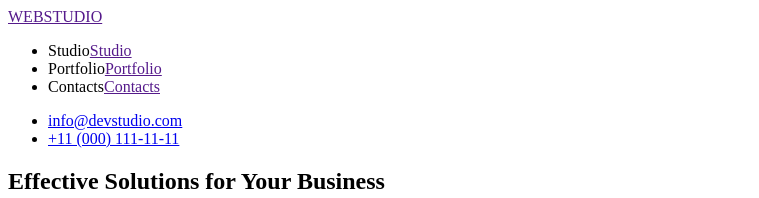
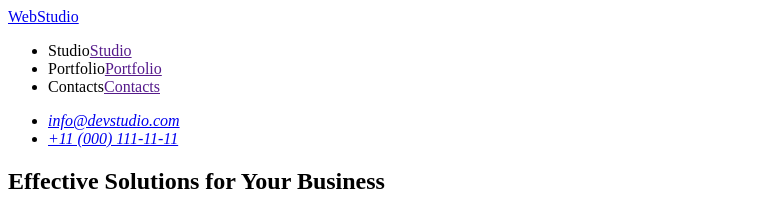
Before and after one commit to Nogare21/goit-markup-hw-01, a plain HTML site: page index.html in a window 1280 px wide. Shown: the top 198 px of the page, without its empty margins (0-759 px from the left). Drawn offline with Linux system fonts and the light colour scheme.

Commit message:
finis markup

```diff
--- a/index.html
+++ b/index.html
@@ -8,13 +8,14 @@
   <body>
     <header>
       <nav>
-        <a href="">WEBSTUDIO</a>
+        <a href="./index.html">WebStudio</a>
         <ul>
           <li>Studio<a href="">Studio</a></li>
           <li>Portfolio<a href="">Portfolio</a></li>
           <li>Contacts<a href="">Contacts</a></li>
         </ul>
       </nav>
+      <address>
         <ul>
           <li>
             <a class="email-link" href="mailto:info@devstudio.com"
@@ -22,9 +23,12 @@
             >
           </li>
           <li>
-          <a class="phone-link" href="tel:+110001111111">+11 (000) 111-11-11</a>
+            <a class="phone-link" href="tel:+110001111111"
+              >+11 (000) 111-11-11</a
+            >
           </li>
         </ul>
+      </address>
     </header>
     <main>
       <section>
```
Lines whose indentation alone changed are shown as unchanged.
